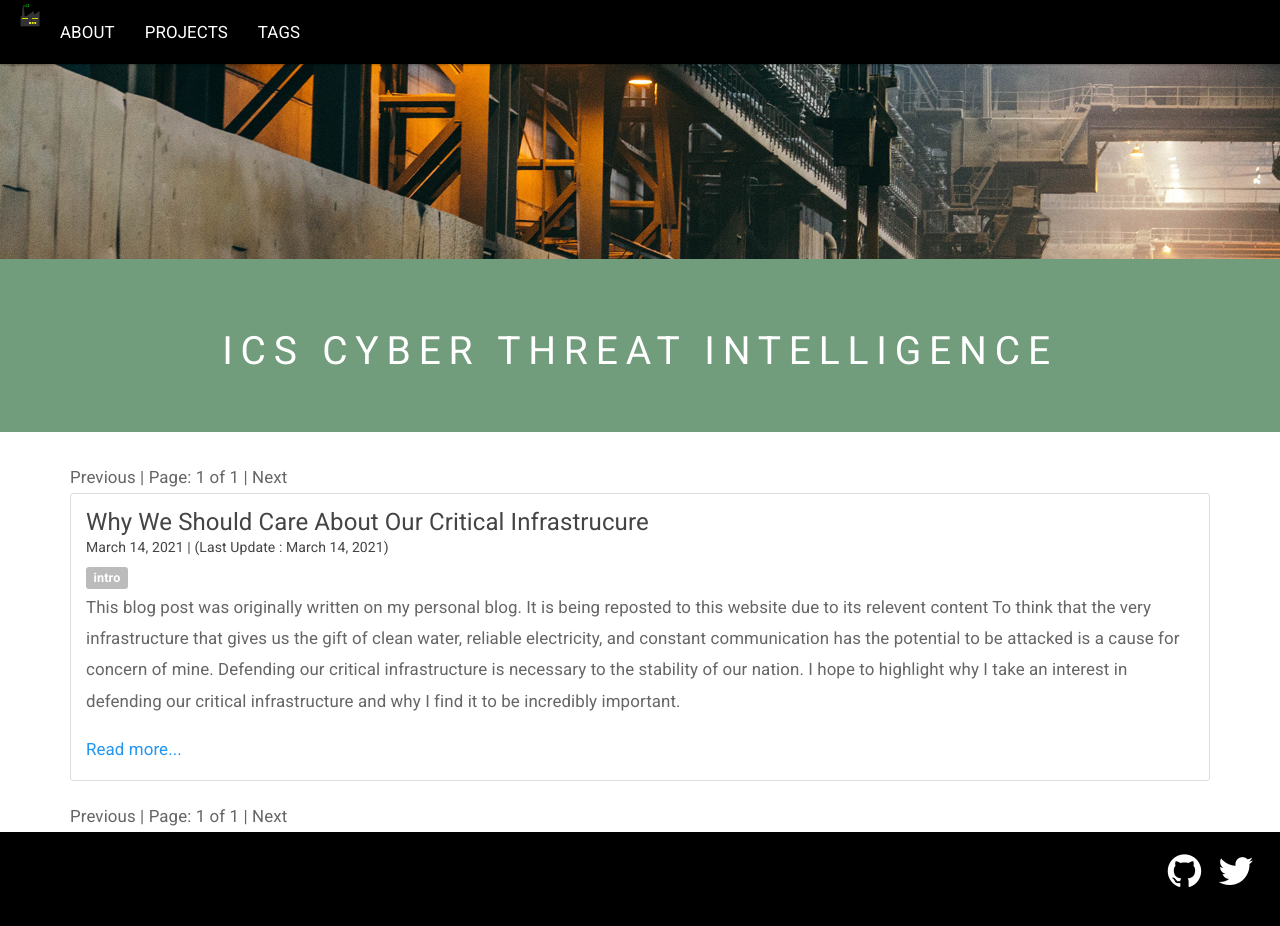
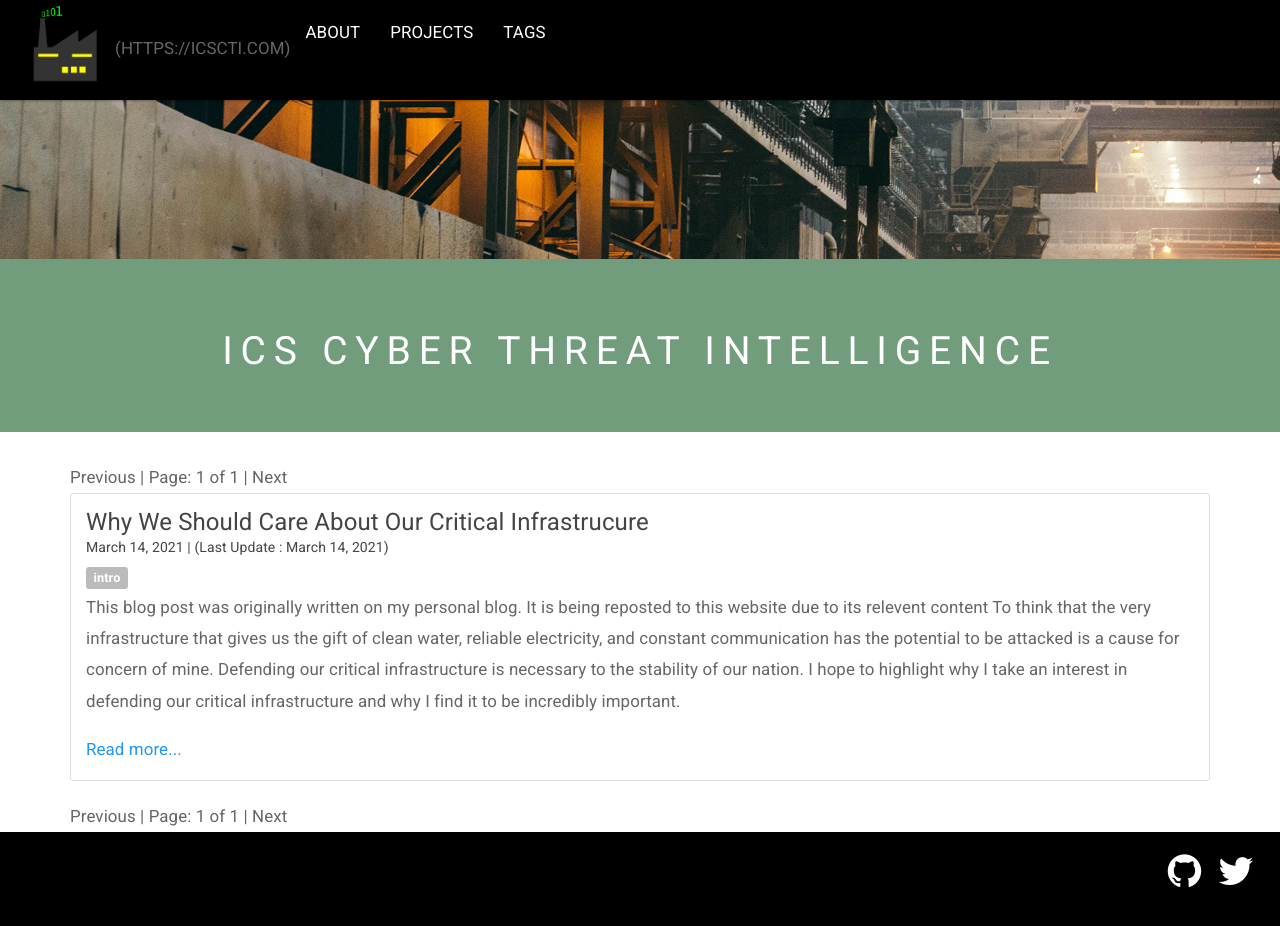
Before and after one commit to icscti/icscti.github.io, a Jekyll site: the page built from index.html, in a window 1280 px wide and 936 px high. Shown: the top 926 px of the window. Built offline with Jekyll 4.4.1, drawn with Linux system fonts in a browser that asks for light colours; the list of posts is cut into pages by our own code.

Commit message:
Update header.html

```diff
--- a/_includes/header.html
+++ b/_includes/header.html
@@ -8,7 +8,7 @@
 						class="icon-bar"></span> <span class="icon-bar"></span> <span
 						class="icon-bar"></span>
 				</button>
-				<img src=/icon.png alt="Logo" width=30 height=30></i>
+				<img src=/icon.png alt="Logo" width=100 height=100>(https://icscti.com)</i>
 				</a>
 			</div>
 			<div id="navbar-collapse-menu" class="collapse navbar-collapse">
```
